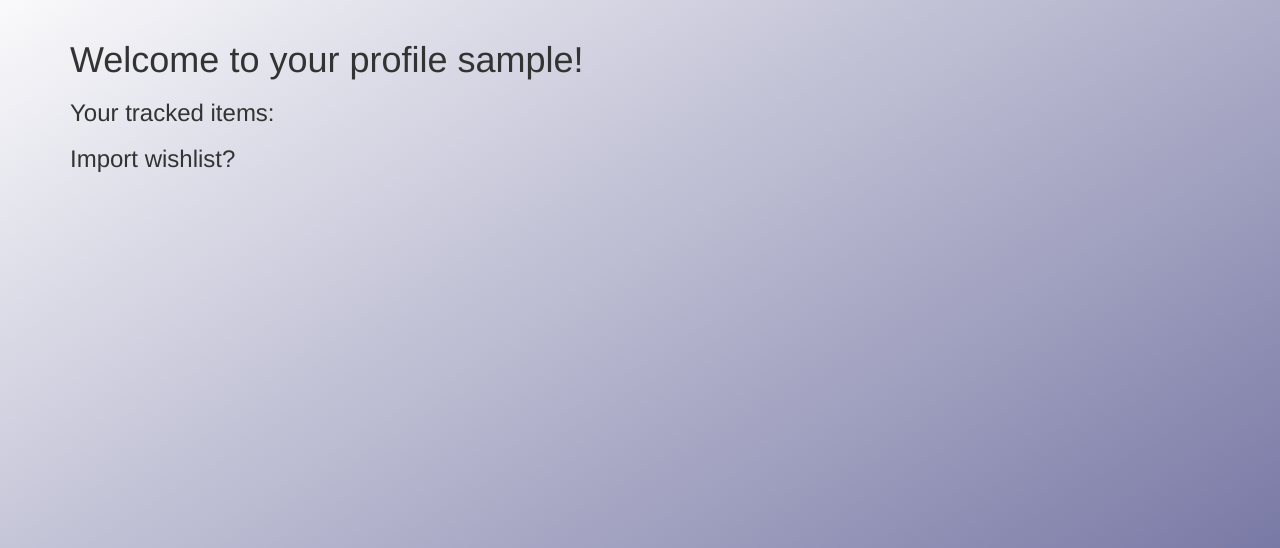
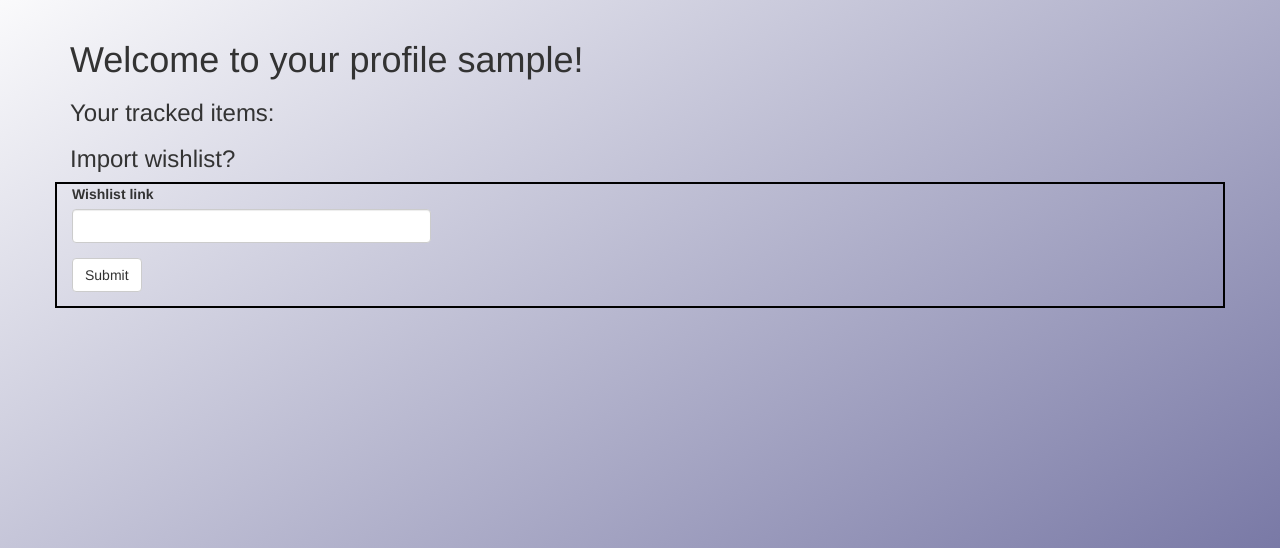
Before and after one commit to ruppatel115/PriceTrackerFinal, a Flask app: page /profile in a window 1280 px wide. Shown: the part 52-600 px from the top of the page. Run offline with Flask 2, Linux system fonts and the light colour scheme; the visitor is signed in with stand-in values (Sample User, id 1); data comes from the database, SQL or seed files in the repository; some libraries are stand-ins or nearby versions.

Commit message:
Added wishlist form (won't actually do anything besides flash a msg, broken rn)

```diff
--- a/app/forms.py
+++ b/app/forms.py
@@ -55,3 +55,8 @@ class SearchForm(FlaskForm):
     #item_url = StringField('Search item', validators=[DataRequired()])
 
     submit = SubmitField('Submit')
+
+class WishlistForm(FlaskForm):
+    wishlist_link = StringField('Wishlist link', validators=[DataRequired()])
+
+    submit = SubmitField('Submit')
--- a/app/routes.py
+++ b/app/routes.py
@@ -147,7 +147,11 @@ def profile():
     #     imglink = link1["src"].split("src=")[-1]
     #     imgs.append(imglink)
 
-    return render_template('profile.html',title='Profile', items=items)#, imgs=imgs)
+    form = WishlistForm()
+    if form.validate_on_submit():
+        flash('This feature is not implemented yet')
+        return redirect(url_for('profile'))
+    return render_template('profile.html',title='Profile', items=items, form=form)#, imgs=imgs)
 
 @app.route('/edit_profile', methods=['GET', 'POST'])
 @login_required
--- a/app/templates/profile.html
+++ b/app/templates/profile.html
@@ -1,4 +1,5 @@
 {% extends "base.html" %}
+{% import 'bootstrap/wtf.html' as wtf %}
 {% block app_content %}
     <h1>Welcome to your profile {{ current_user.username }}!</h1>
     <h3>Your tracked items:</h3>
@@ -7,4 +8,9 @@
                 <br>&emsp; Current price: {{ item.current_price }}, <a href={{ url_for('item',name=item.name) }}>View more</a> </li></br>
         {% endfor %}
     <h3>Import wishlist?</h3>
+    <div class="row" style="border: 2px solid #000000">
+        <div class="col-md-4">
+            {{ wtf.quick_form(form) }}
+        </div>
+    </div>
 {% endblock %}
```
